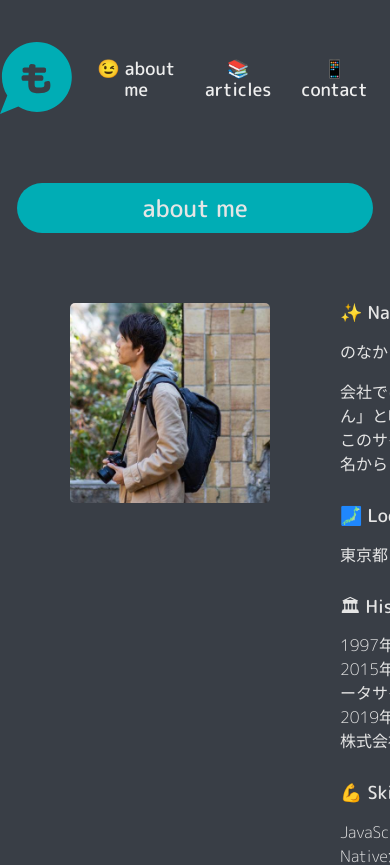
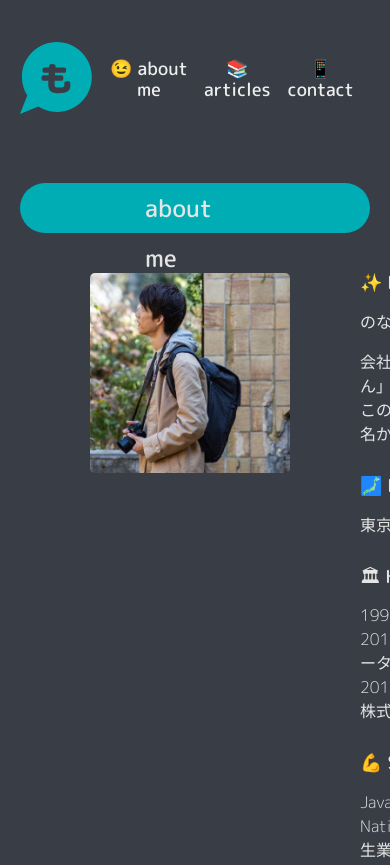
Before and after one commit to uutarou10/mogam.in, a Next.js app: page /about in a window 390 px wide. Shown: the top 865 px of the page. Built offline with nearby package versions, Linux system fonts and the light colour scheme.

Commit message:
レスポンシブwip

```diff
--- a/components/Layout/index.tsx
+++ b/components/Layout/index.tsx
@@ -22,7 +22,7 @@ export const Layout = ({pageTitle, children}: Props) => {
       <div className={styles.pageHeader}>
         <PageHeader title={pageTitle}/>
       </div>
-      <main>{children}</main>
+      <main className={styles.main}>{children}</main>
     </>
   );
 }
--- a/components/Layout/layout.module.scss
+++ b/components/Layout/layout.module.scss
@@ -6,3 +6,16 @@
   margin-top: 30px;
   margin-bottom: 54px;
 }
+
+.main {
+  width: 100%;
+}
+
+@media screen and (max-width: 960px) {
+  .navBarContainer {
+  }
+
+  .pageHeader {
+    margin-bottom: 40px;
+  }
+}
--- a/styles/app.module.scss
+++ b/styles/app.module.scss
@@ -7,6 +7,6 @@
 
 @media screen and (max-width: 940px) {
    .pageWrap {
-     width: 100%;
+     width: calc(100% - 40px);
    }
 }
```
